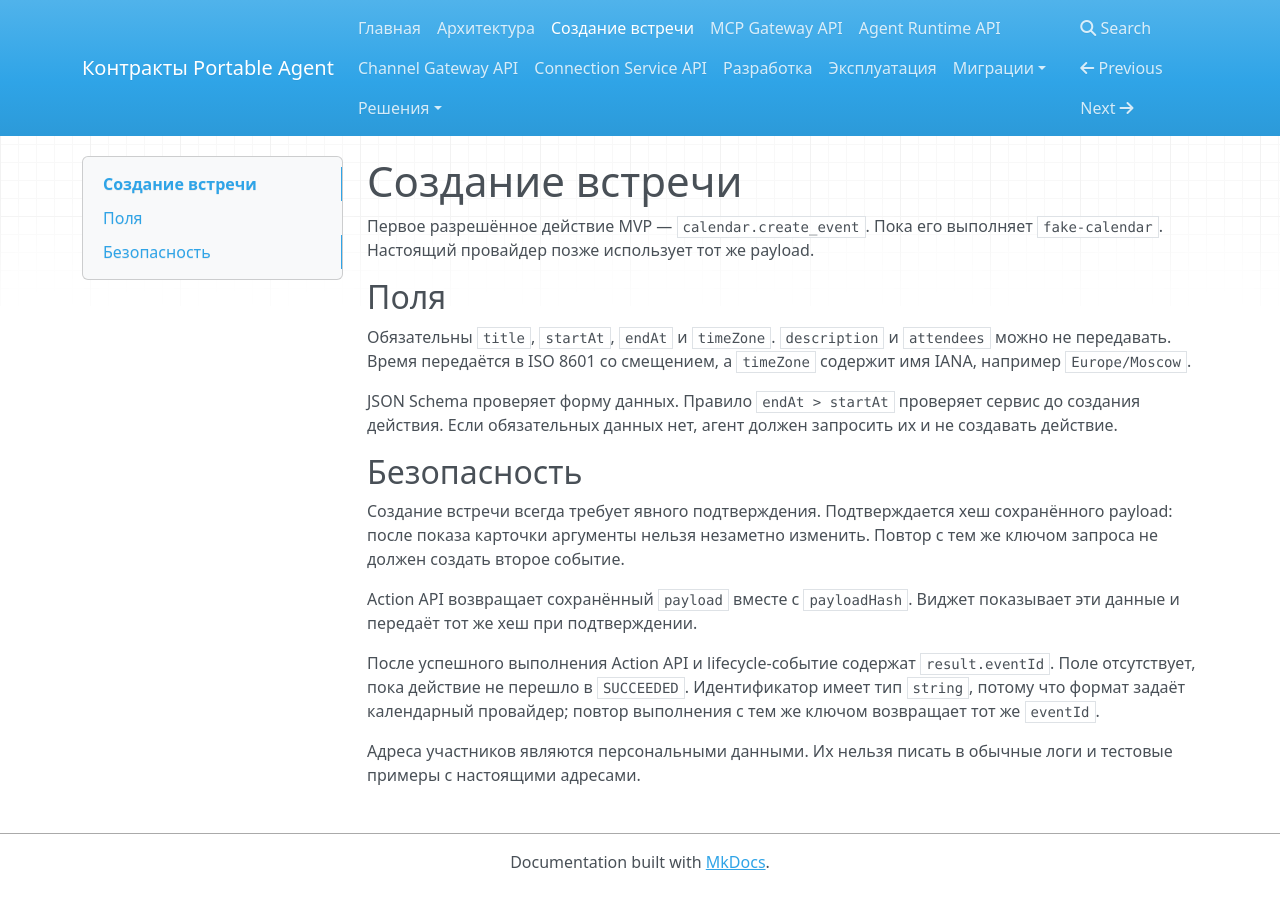
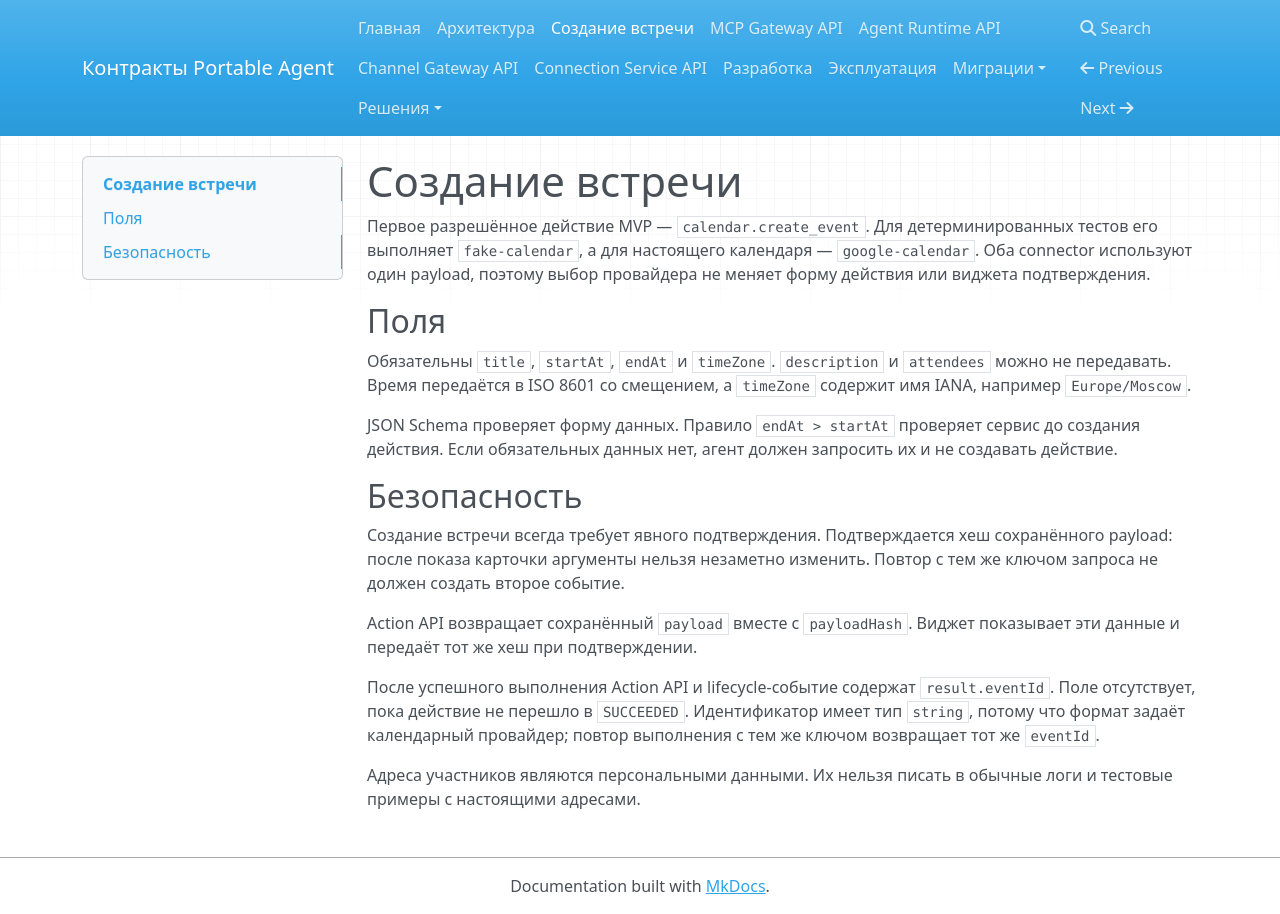
Before and after one commit to portable-agent/contracts, an MkDocs documentation site: the page built from docs/calendar-event.md, in a window 1280 px wide. Built offline with MkDocs 1.6.1, drawn with Linux system fonts in a browser that asks for light colours; nearby versions of some CDN libraries.

Commit message:
feat: add Google Calendar connector contract (#20)
* feat: add Google Calendar connector contract

* fix: publish Google connector as contracts v3

* ci: recheck breaking change approval

```diff
--- a/docs/calendar-event.md
+++ b/docs/calendar-event.md
@@ -1,7 +1,8 @@
 # Создание встречи
 
-Первое разрешённое действие MVP — `calendar.create_event`. Пока его выполняет `fake-calendar`.
-Настоящий провайдер позже использует тот же payload.
+Первое разрешённое действие MVP — `calendar.create_event`. Для детерминированных тестов его выполняет
+`fake-calendar`, а для настоящего календаря — `google-calendar`. Оба connector используют один payload,
+поэтому выбор провайдера не меняет форму действия или виджета подтверждения.
 
 ## Поля
 
--- a/package.json
+++ b/package.json
@@ -1,6 +1,6 @@
 {
   "name": "@portable-agent/contracts",
-  "version": "2.7.0",
+  "version": "3.0.0",
   "private": true,
   "files": [
     "openapi",
```
Also changed, not shown: README.md (+2 -2 lines), docs/migrations/3.0.0.md (added, +15 -0 lines), 10 other files.
